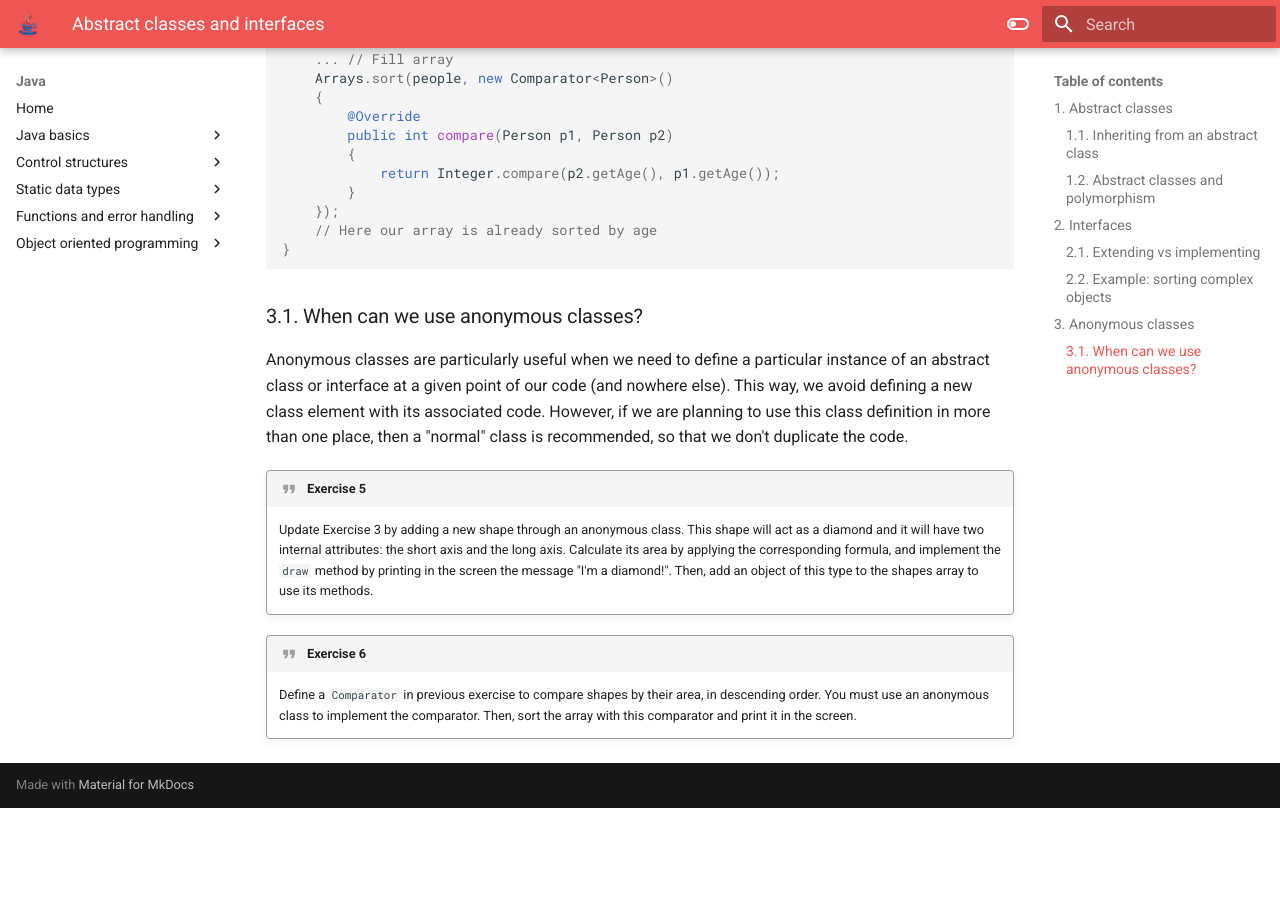
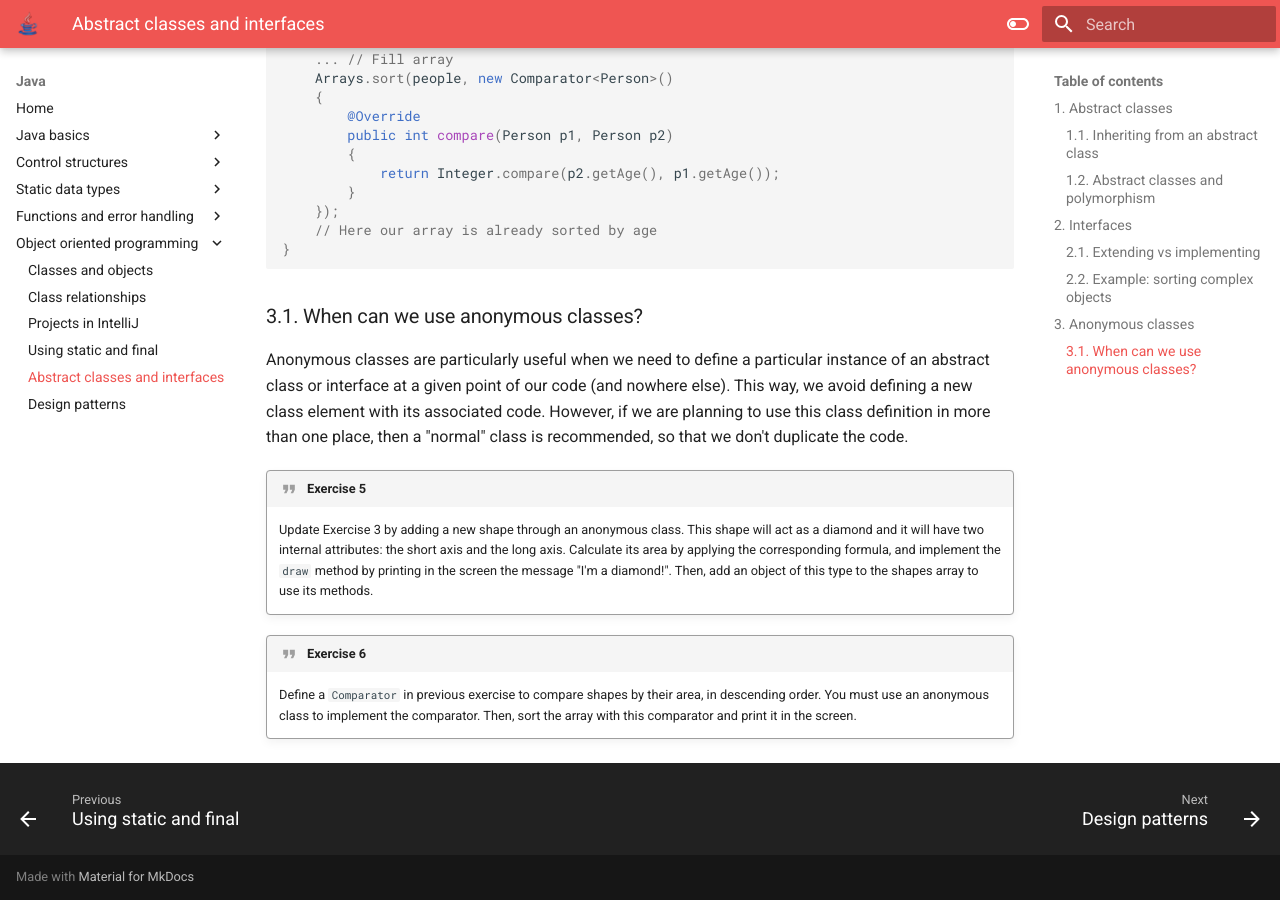
Before and after one commit to nachoiborraIES/java2, an MkDocs documentation site: the page built from docs/05e.md, in a window 1280 px wide and 900 px high, scrolled down 10418 px. Built offline with MkDocs 1.6.1 and Material for MkDocs 9.7.7, drawn with Linux system fonts in a browser that asks for light colours; before the commit the page ends 11226 px from its top, so only the background shows below that.

Commit message:
mkdocs 05

```diff
--- a/mkdocs.yml
+++ b/mkdocs.yml
@@ -43,6 +43,8 @@ nav:
     - Class relationships: 05b.md
     - Projects in IntelliJ: 05c.md
     - Using static and final: 05d.md
+    - Abstract classes and interfaces: 05e.md
+    - Design patterns: 05f.md
 
 # Tema CSS
 theme:
```
